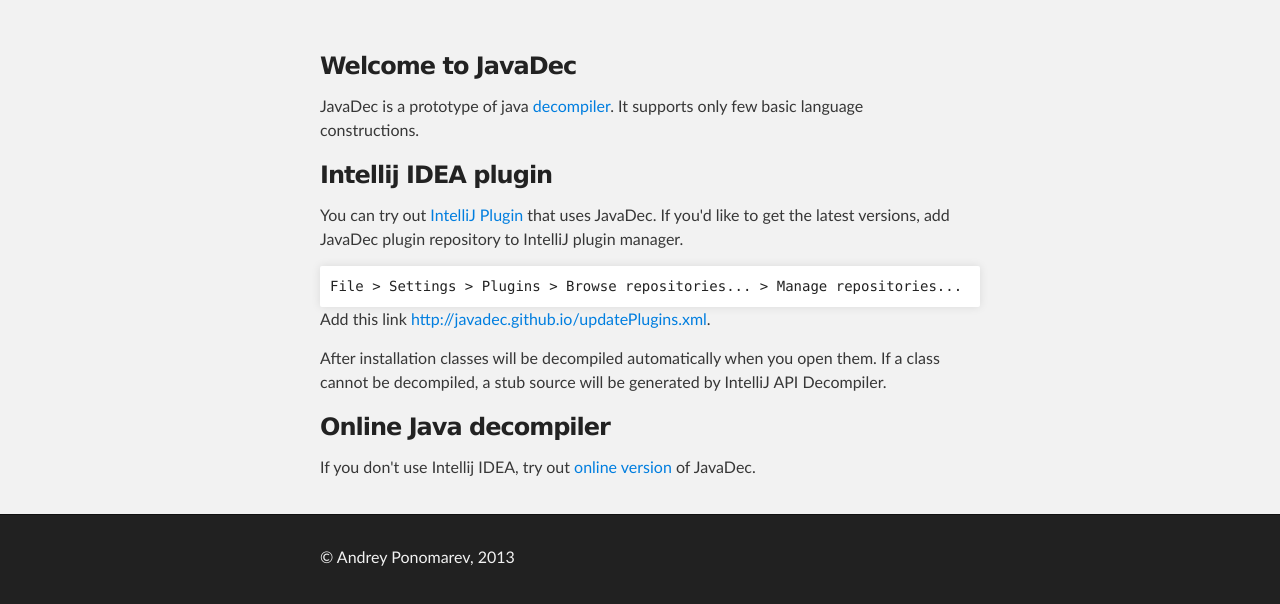
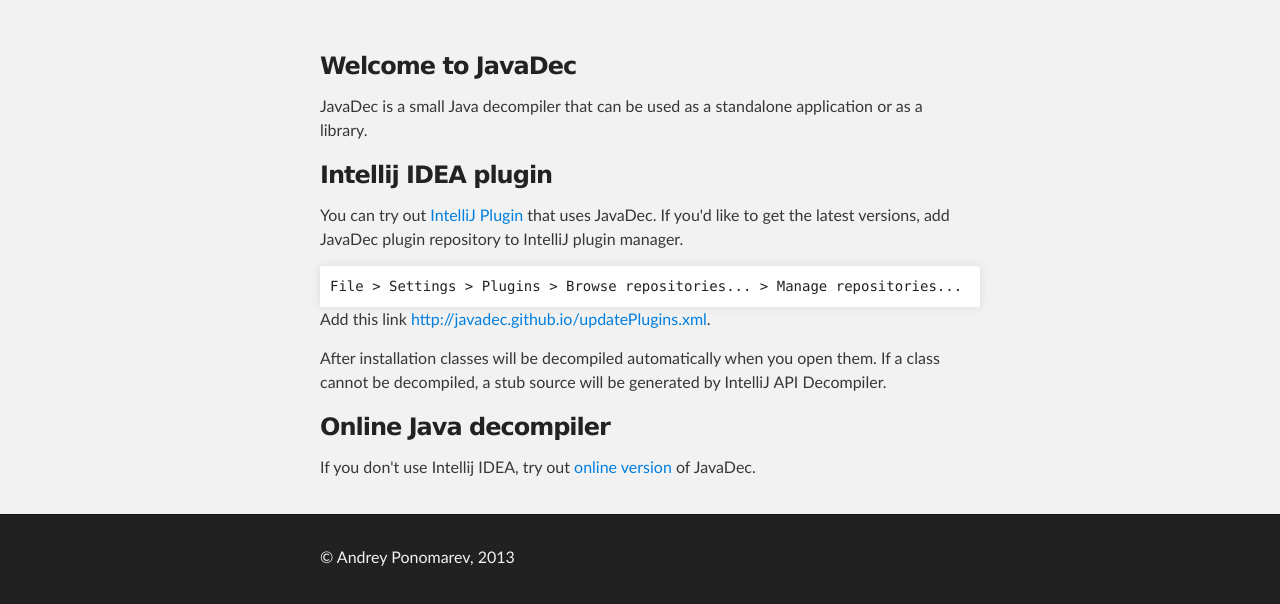
Before and after one commit to msmtmsmt123/javadec.github.io, a plain HTML site: page index.html in a window 1280 px wide. Shown: the part 212-816 px from the top of the page. Drawn offline with Linux system fonts and the light colour scheme.

Commit message:
Updated text

```diff
--- a/index.html
+++ b/index.html
@@ -30,7 +30,7 @@
         <h3>
 <a name="welcome-to-github-pages" class="anchor" href="#welcome-to-github-pages"><span class="octicon octicon-link"></span></a>Welcome to JavaDec</h3>
 
-<p>JavaDec is a prototype of java <a href="http://en.wikipedia.org/wiki/Decompiler">decompiler</a>. It supports only few basic language constructions.</p>
+<p>JavaDec is a small Java decompiler that can be used as a standalone application or as a library.</p>
 
 <h3>Intellij IDEA plugin</h3>
 
```
